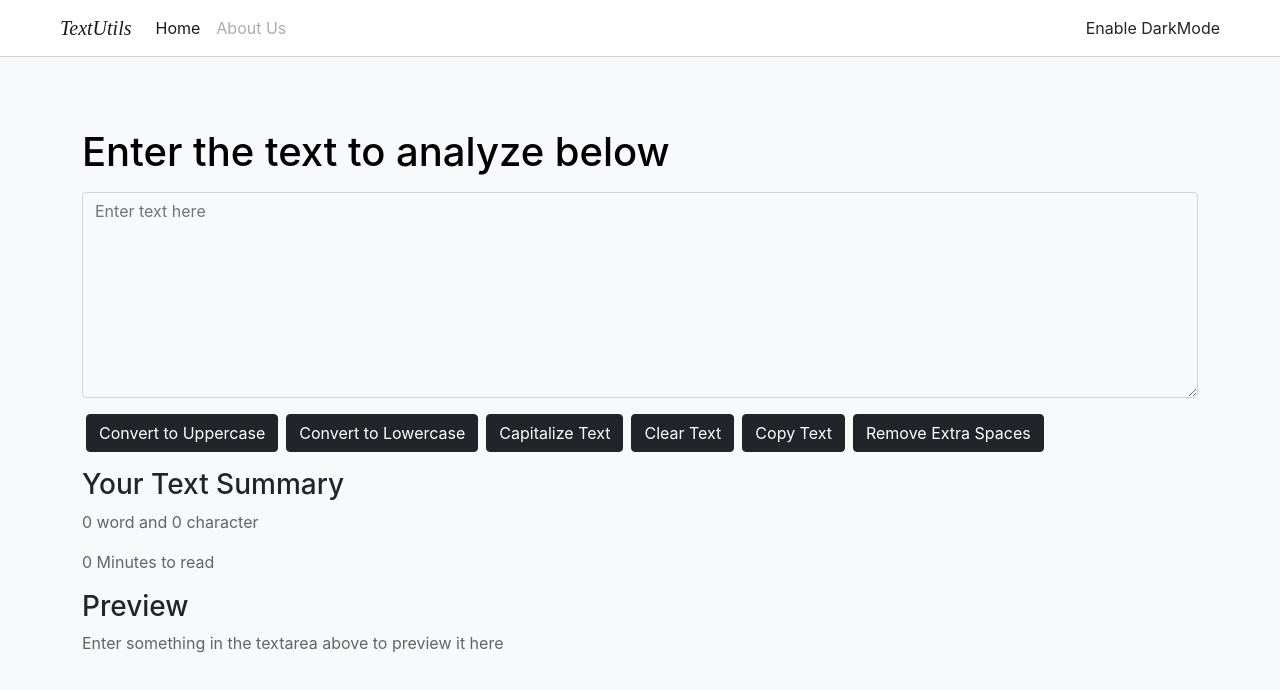
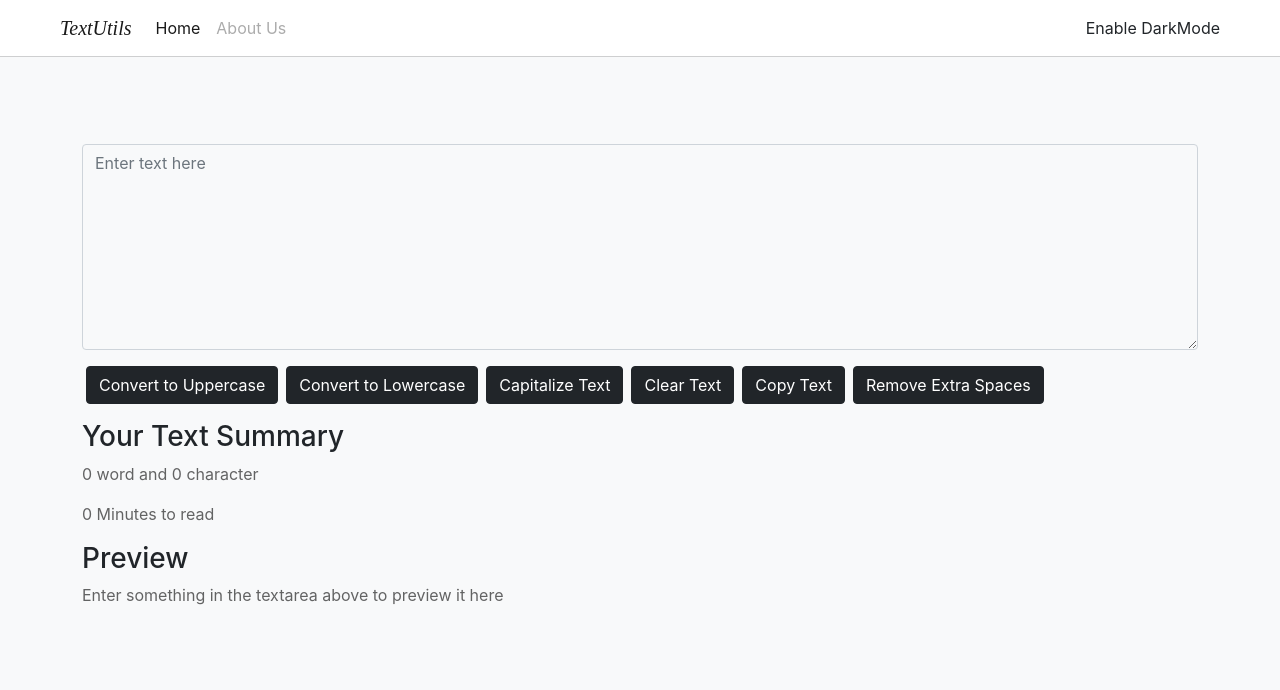
Before and after one commit to Ksharma889/TextUtils-React, a React (Create React App) app: page / in a window 1280 px wide. Shown: the top 690 px of the page. Built offline with nearby package versions, Linux system fonts and the light colour scheme.

Commit message:
Update Textarea.js file name to TextForm.js

```diff
--- a/src/App.js
+++ b/src/App.js
@@ -1,12 +1,12 @@
 import './App.css';
 import Navbar from './component/Navbar';
-import Textarea from './component/Textarea';
+import TextForm from './component/TextForm';
 
 function App() {
   return (
     <>
       <Navbar title="TextUtils"/>
-      <Textarea />
+      <TextForm />
     </>
   );
 }
--- a/src/component/Textarea.js
+++ b/src/component/TextForm.js
@@ -1,7 +1,7 @@
 import React from 'react'
 import PropTypes from 'prop-types'
 
-export default function Textarea(props) {
+export default function TextForm(props) {
     return (
         <div className="container my-5 py-4">
             <h1 className="title pb-2">{props.textareaTitle}</h1>
@@ -23,10 +23,10 @@ export default function Textarea(props) {
     )
 }
 
-Textarea.propTypes = {
-    textareaTitle: PropTypes.string
+TextForm.propTypes = {
+    TextFormTitle: PropTypes.string
 }
 
-Textarea.defaultProps = {
-    textareaTitle: 'Enter the text to analyze below'
+TextForm.defaultProps = {
+    TextFormTitle: 'Enter the text to analyze below'
 }
```
